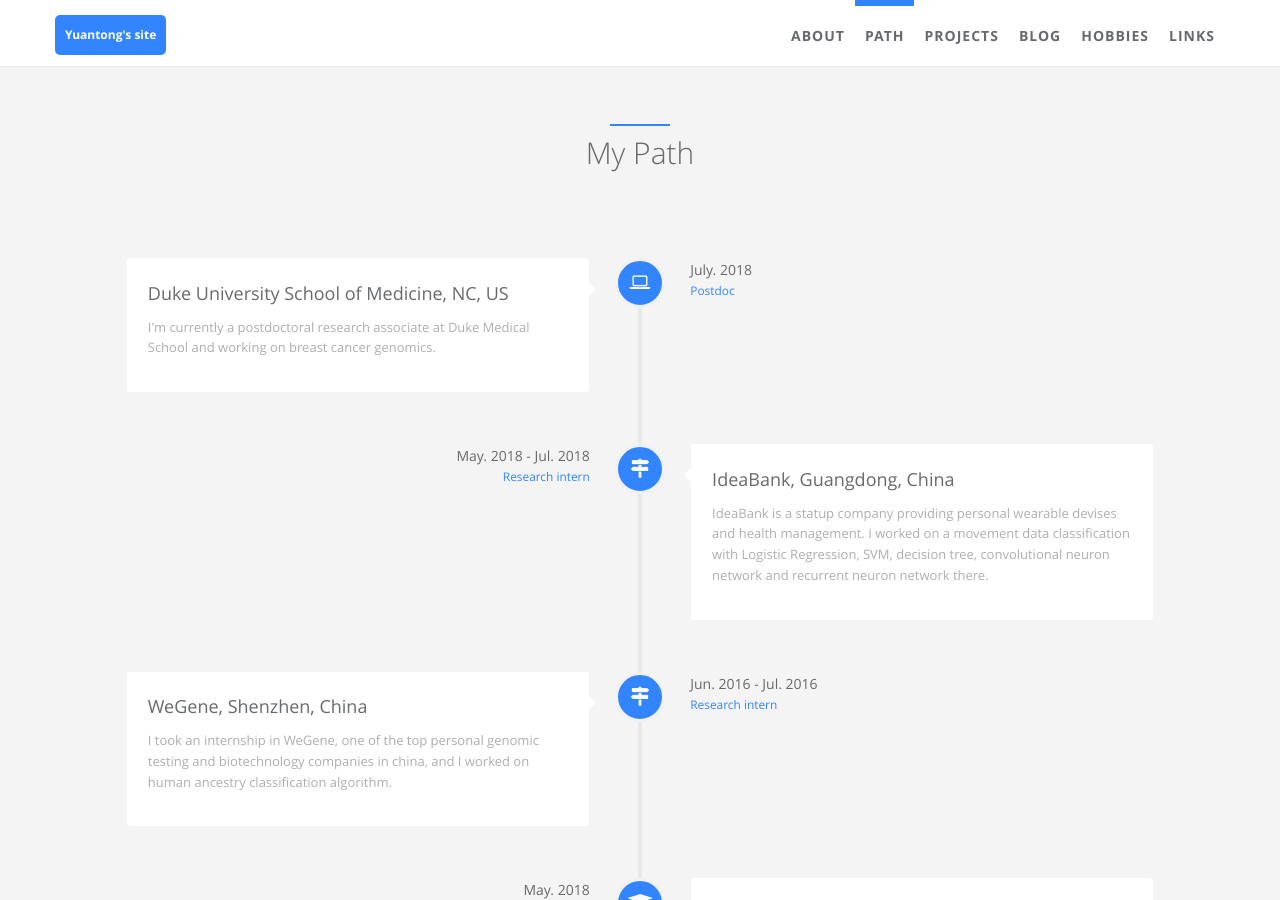
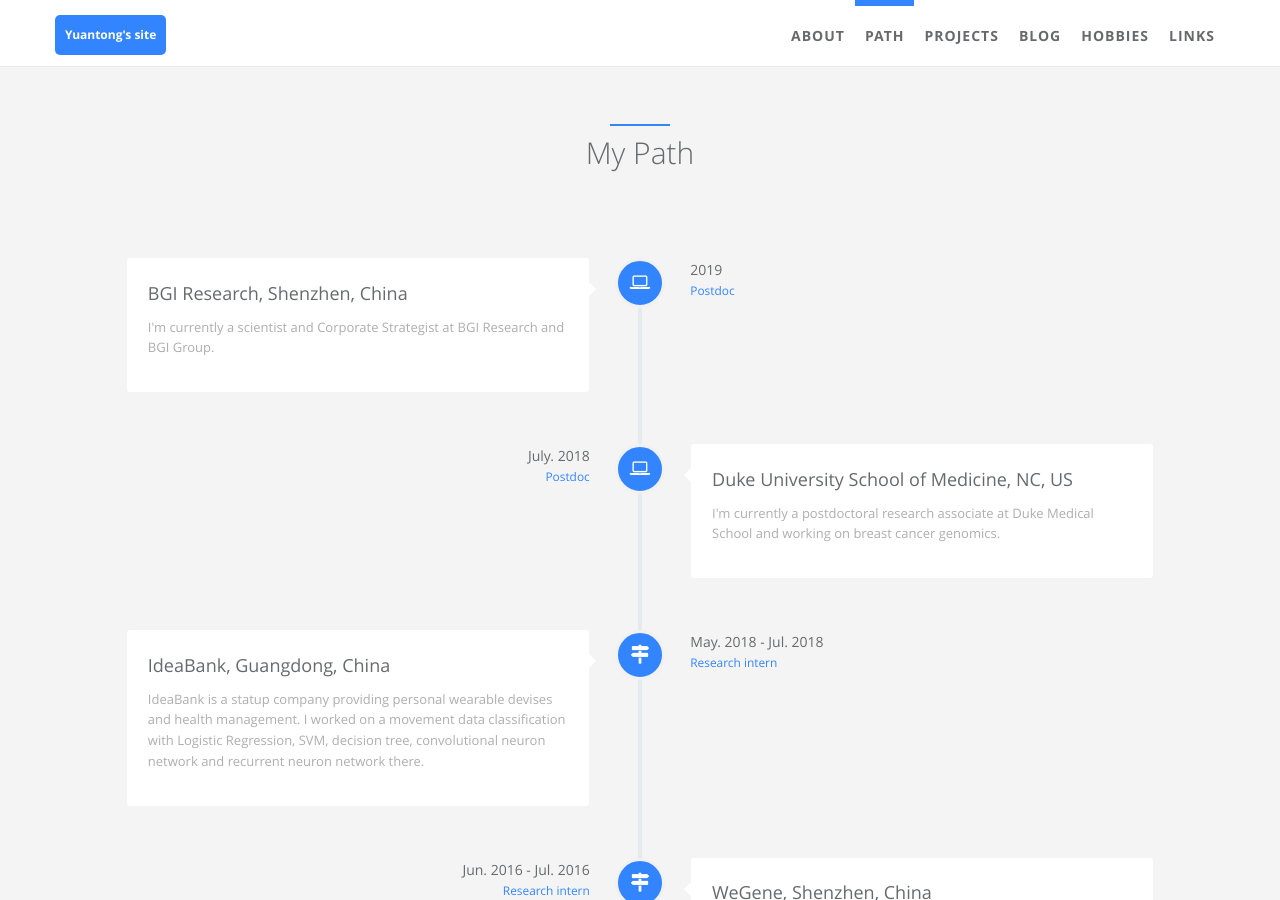
Before and after one commit to ding-yt/ding-yt.github.io, a Jekyll site: the page built from index.html, in a window 1280 px wide and 900 px high, scrolled down 855 px. Built offline with Jekyll 4.4.1, drawn with Linux system fonts in a browser that asks for light colours.

Commit message:
update position

```diff
--- a/_data/index/careers.yml
+++ b/_data/index/careers.yml
@@ -1,5 +1,19 @@
 # careers section data
 # if you don't have language feature(language.yml is empty), ignore "i18n" items
+- name:
+    detail: BGI Research, Shenzhen, China
+    i18n: company_a
+  desc:
+    detail: I'm currently a scientist and Corporate Strategist at BGI Research and BGI Group.
+    i18n: company_a_desc
+  date:
+    detail: 2019
+    i18n: company_a_date
+  job:
+    detail: Postdoc
+    i18n: company_a_job
+  icon: fa-laptop
+
 - name:
     detail: Duke University School of Medicine, NC, US
     i18n: company_a
```
